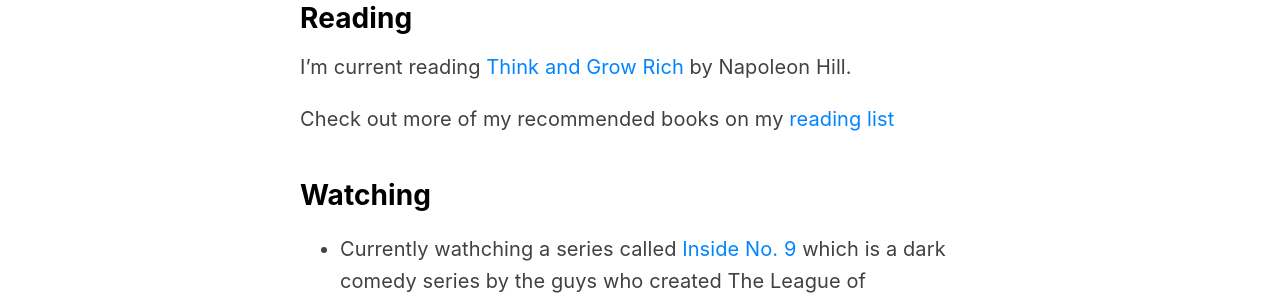
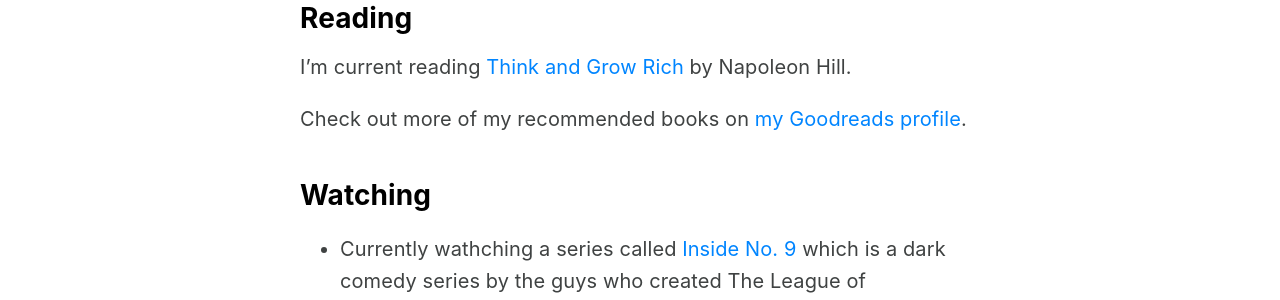
Before and after one commit to ajaykarwal/ajaykarwal-v6, a Jekyll site: the page built from _pages/now.md, in a window 1280 px wide. Shown: the part 824-1124 px from the top of the page. Built offline with Jekyll 4.4.1, drawn with Linux system fonts in a browser that asks for light colours; nearby versions of some CDN libraries.

Commit message:
Change reading list link

```diff
--- a/_pages/now.md
+++ b/_pages/now.md
@@ -18,7 +18,7 @@
 ## Reading
 I'm current reading [Think and Grow Rich](https://amzn.to/2MAV7KB) by Napoleon Hill.
 
-Check out more of my recommended books on my [reading list](/reading-list/)
+Check out more of my recommended books on [my Goodreads profile](https://www.goodreads.com/ajaykarwal).
 
 ## Watching
 - Currently wathching a series called [Inside No. 9](https://www.imdb.com/title/tt2674806/) which is a dark comedy series by the guys who created The League of Gentlemen.
```
